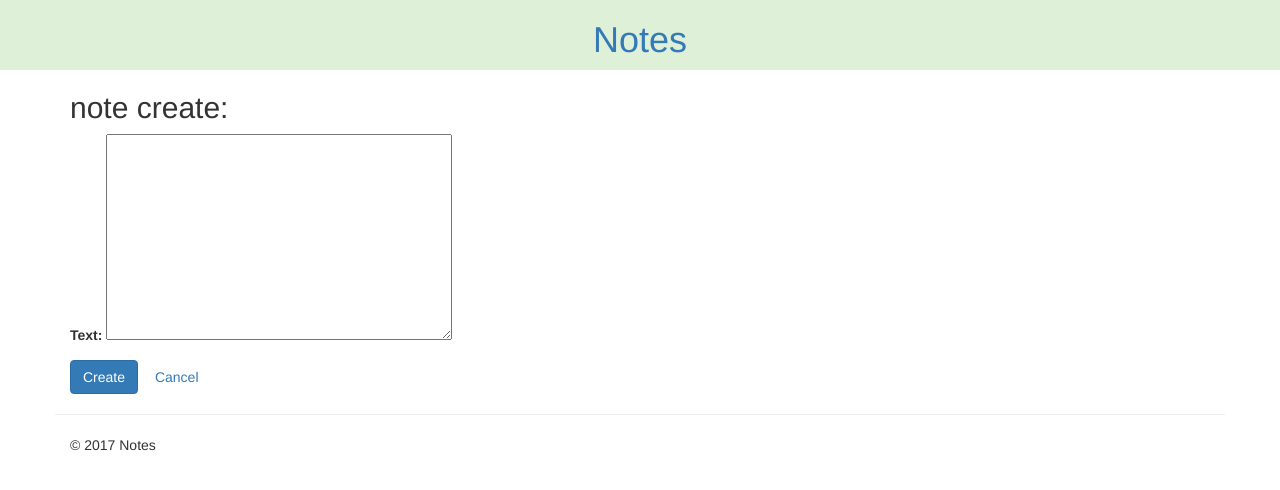
After one commit to grydinywka/notesproj, a Django app: page /note/add/ in a window 1280 px wide. The commit adds this page. Shown: the top 490 px of the page. Run offline with Django 3.2, Linux system fonts and the light colour scheme; some libraries are stand-ins or nearby versions.

Commit message:
create form for add notes

```diff
--- a/notes/templates/notes/base.html
+++ b/notes/templates/notes/base.html
@@ -49,6 +49,7 @@
 
             <div class="row">
 				<div class="col-xs-4"><h2>{% block title %}{% endblock title %}</h2></div>
+				<div class="col-xs-4"><h2>{% block btn %}{% endblock btn %}</h2></div>
             </div>
 
 			<!-- Start Content -->
--- /dev/null
+++ b/notes/templates/notes/note_form.html
@@ -0,0 +1,15 @@
+{% extends "notes/base.html" %}
+{% load static from staticfiles %}
+
+{% block meta_title %}- Create{% endblock meta_title %}
+
+{% block title %}note create:{% endblock title %}
+
+{% block content %}
+<form action="{% url 'notes_add' %}", method="post" enctype="multipart/form-data" name="note_create">
+    {% csrf_token %}
+    {{ form.as_p }}
+    <input type="submit" value="Create" name="add_button" class="btn btn-primary" />
+    <input type="submit" value="Cancel" name="cancel_button" class="btn btn-link" />
+</form>
+{% endblock content %}
--- a/notes/views.py
+++ b/notes/views.py
@@ -1,8 +1,25 @@
-from django.views.generic import ListView
-
+from django.views.generic import ListView, CreateView
+from django.core.urlresolvers import reverse
+from django.http import HttpResponseRedirect
+from django.contrib import messages
 from notes.models import Note
 
 
 class NoteListView(ListView):
     model = Note
     context_object_name = "notes"
+
+
+class NoteCreateView(CreateView):
+    model = Note
+    fields = ('text',)
+
+    def get_success_url(self):
+        messages.success(self.request, "Note create successfully")
+        return reverse('home')
+
+    def form_valid(self, form):
+        if self.request.POST.get("cancel_button"):
+            messages.success(self.request, "Note is not create")
+            return HttpResponseRedirect(reverse('home'))
+        return super(NoteCreateView, self).form_valid(form)
--- a/notes_proj/urls.py
+++ b/notes_proj/urls.py
@@ -16,9 +16,10 @@ Including another URLconf
 from django.conf.urls import url
 from django.contrib import admin
 
-from notes.views import NoteListView
+from notes.views import NoteListView, NoteCreateView
 
 urlpatterns = [
     url(r'^admin/', admin.site.urls),
     url(r'^$', NoteListView.as_view(), name='home'),
+    url(r'^note/add/$', NoteCreateView.as_view(), name='notes_add'),
 ]
```
Also changed, not shown: notes/templates/notes/note_list.html (+6 -1 lines).
